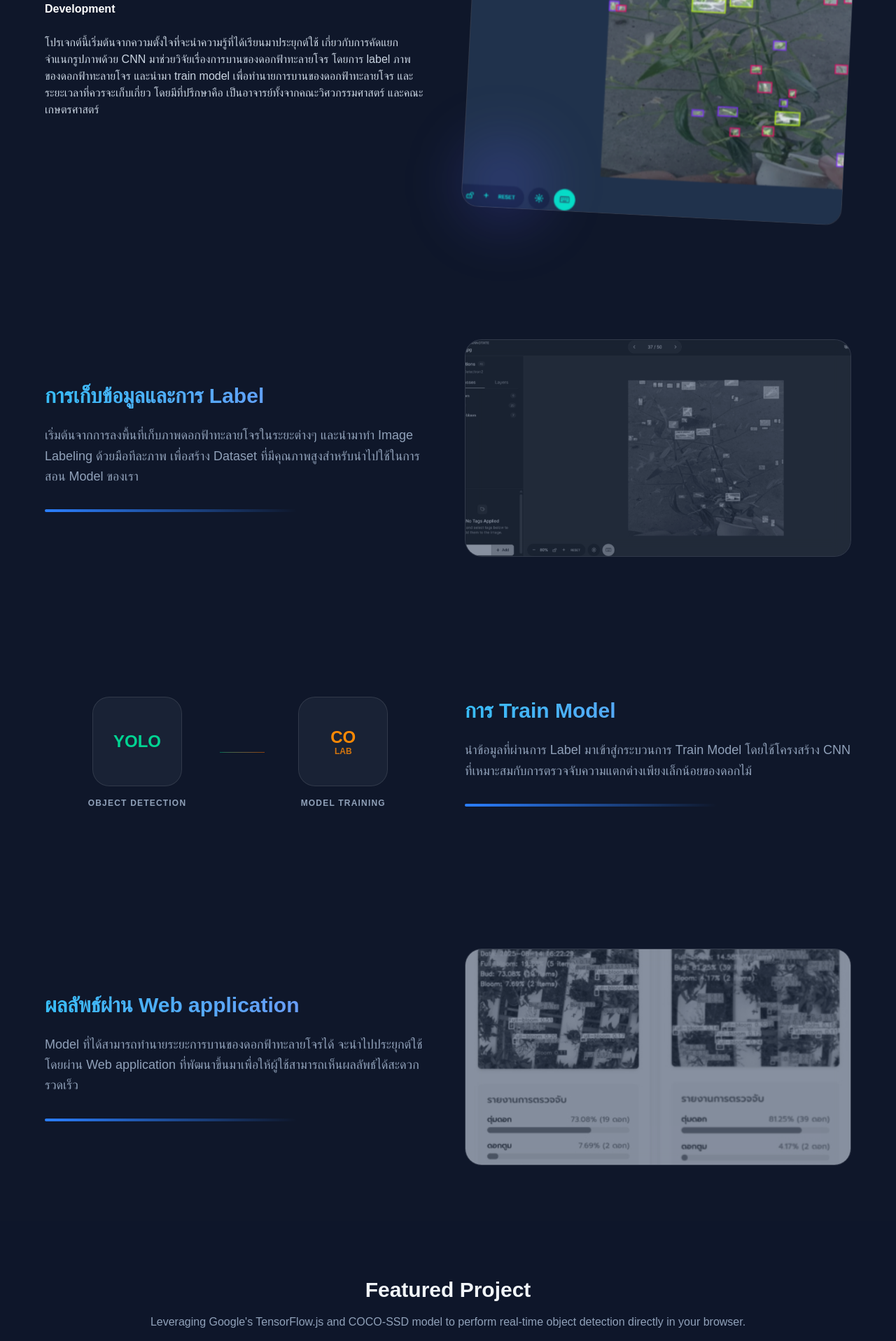
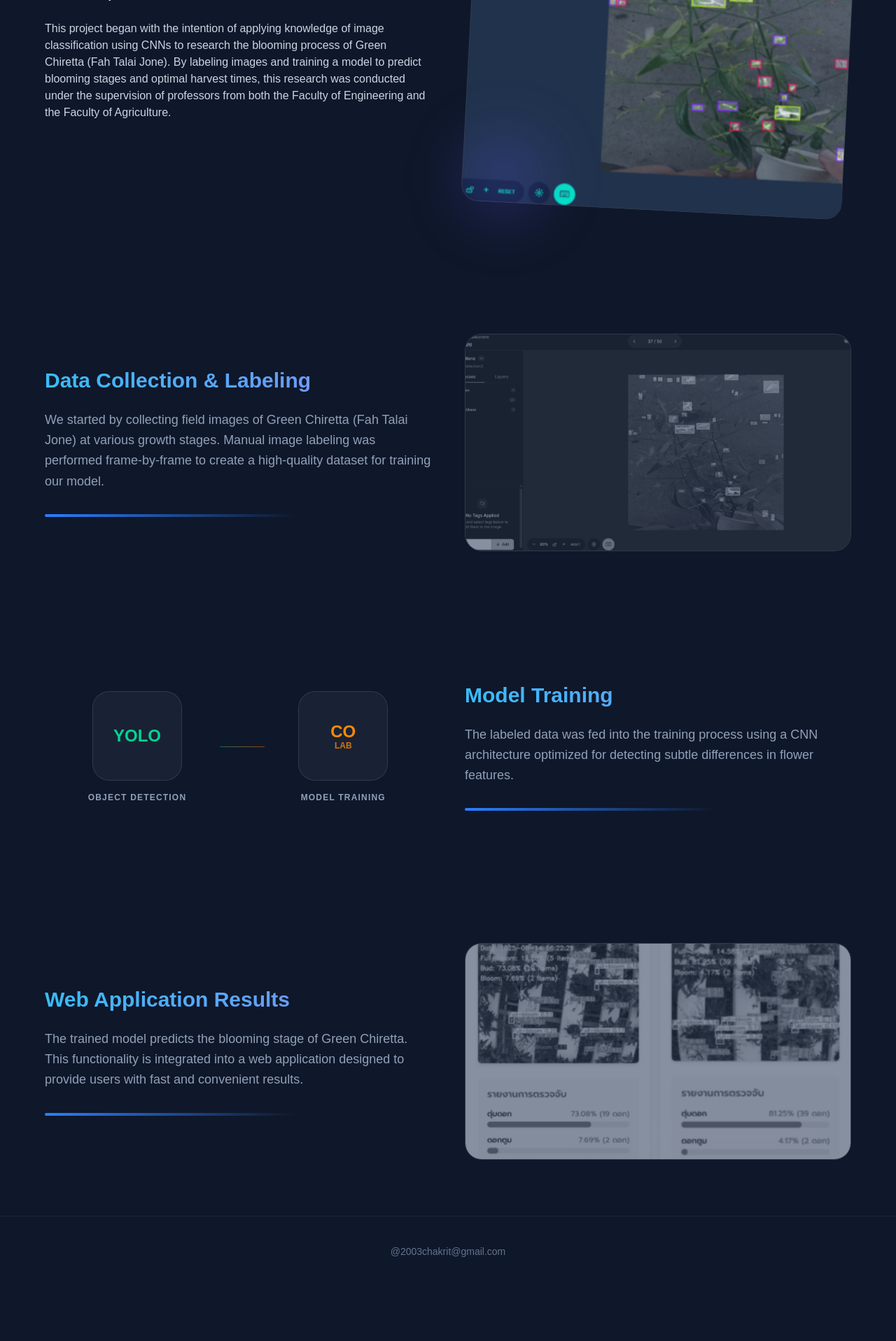
Before and after one commit to chno121203/ai-detection-frontend, a React (Vite) app: page / in a window 1280 px wide. Shown: the part 880-2797 px from the top of the page at 70% size. After the commit the page ends 2719 px from the top, so only its background shows below. Built offline with nearby package versions, Linux system fonts and the light colour scheme; the HTML template or start-up script is replaced by a standard one.

Commit message:
feat: Implement initial application structure with Navbar, About, and ProjectDetails components.

```diff
--- a/src/App.jsx
+++ b/src/App.jsx
@@ -4,9 +4,6 @@ import Navbar from "./components/Navbar"
 import Hero from "./components/Hero"
 import About from "./components/About"
 import ProjectDetails from "./components/ProjectDetails"
-import UploadBox from "./components/UploadBox"
-import ImagePreview from "./components/ImagePreview"
-import ResultBox from "./components/ResultBox"
 
 function App() {
 
@@ -23,33 +20,10 @@ function App() {
         <Hero />
         <About />
         <ProjectDetails />
-
-        {/* AI Project Section */}
-        <section id="projects" className="py-20 px-6 bg-slate-900/50">
-          <div className="max-w-4xl mx-auto">
-            <div className="text-center mb-12">
-              <h2 className="text-3xl font-bold mb-4">Featured Project</h2>
-              <p className="text-slate-400">
-                Leveraging Google's TensorFlow.js and COCO-SSD model to perform
-                real-time object detection directly in your browser.
-              </p>
-            </div>
-
-            <div className="glass-card p-8 flex flex-col items-center">
-              <h3 className="text-xl font-bold mb-6 text-blue-400 uppercase tracking-wider text-sm">
-                AI Object Detection Tool
-              </h3>
-
-              <UploadBox setImage={setImage} />
-              <ImagePreview image={image} />
-              <ResultBox result={result} />
-            </div>
-          </div>
-        </section>
       </main>
 
       <footer className="py-10 text-center border-t border-white/5 text-slate-500 text-sm">
-        <p>© 2026 Your Name • Developed with React & Tailwind</p>
+        <p>@2003chakrit@gmail.com</p>
       </footer>
 
     </div>
--- a/src/components/About.jsx
+++ b/src/components/About.jsx
@@ -8,13 +8,12 @@ function About() {
                     <h2 className="text-4xl font-bold mb-8 text-gradient">My project</h2>
                     <div className="space-y-6 text-slate-300">
                         <p>
-                            สวัสดีครับ ผมเคยทำโปรเจกต์จบเกี่ยวกับ
-                            <span className="text-white font-semibold"> Artificial Intelligence</span> และ
+                            Hello! I worked on a graduation project involving
+                            <span className="text-white font-semibold"> Artificial Intelligence</span> and
                             <span className="text-white font-semibold"> Web Development</span>
                         </p>
                         <p>
-                            โปรเจกต์นี้เริ่มต้นจากความตั้งใจที่จะนำความรู้ที่ได้เรียนมาประยุกต์ใช้ เกี่ยวกับการคัดแยกจำแนกรูปภาพด้วย CNN มาช่วยวิจัยเรื่องการบานของดอกฟ้าทะลายโจร โดยการ label ภาพของดอกฟ้าทะลายโจร
-                            และนำมา train model เพื่อทำนายการบานของดอกฟ้าทะลายโจร และ ระยะเวลาที่ควรจะเก็บเกี่ยว โดยมีที่ปรึกษาคือ เป็นอาจารย์ทั้งจากคณะวิศวกรรมศาสตร์ และคณะเกษตรศาสตร์
+                            This project began with the intention of applying knowledge of image classification using CNNs to research the blooming process of Green Chiretta (Fah Talai Jone). By labeling images and training a model to predict blooming stages and optimal harvest times, this research was conducted under the supervision of professors from both the Faculty of Engineering and the Faculty of Agriculture.
                         </p>
                     </div>
                 </div>
--- a/src/components/Navbar.jsx
+++ b/src/components/Navbar.jsx
@@ -7,12 +7,7 @@ function Navbar() {
         </h1>
         <div className="hidden md:flex items-center gap-8">
           <a href="#" className="text-sm font-medium text-slate-300 hover:text-white transition-colors">Home</a>
-          <a href="#about" className="text-sm font-medium text-slate-300 hover:text-white transition-colors">About</a>
-          <a href="#projects" className="text-sm font-medium text-slate-300 hover:text-white transition-colors">Projects</a>
-          <a href="#contact" className="text-sm font-medium text-slate-300 hover:text-white transition-colors">Contact</a>
-          <button className="bg-white text-slate-900 px-5 py-2 rounded-full text-sm font-bold hover:bg-slate-200 transition-all">
-            Resume
-          </button>
+          <a href="#about" className="text-sm font-medium text-slate-300 hover:text-white transition-colors">Projects</a>
         </div>
       </div>
     </nav>
--- a/src/components/ProjectDetails.jsx
+++ b/src/components/ProjectDetails.jsx
@@ -4,20 +4,20 @@ import ResultImg from "../assets/Result.png"
 function ProjectDetails() {
     const sections = [
         {
-            title: "การเก็บข้อมูลและการ Label",
-            description: "เริ่มต้นจากการลงพื้นที่เก็บภาพดอกฟ้าทะลายโจรในระยะต่างๆ และนำมาทำ Image Labeling ด้วยมือทีละภาพ เพื่อสร้าง Dataset ที่มีคุณภาพสูงสำหรับนำไปใช้ในการสอน Model ของเรา",
+            title: "Data Collection & Labeling",
+            description: "We started by collecting field images of Green Chiretta (Fah Talai Jone) at various growth stages. Manual image labeling was performed frame-by-frame to create a high-quality dataset for training our model.",
             imagePlaceholder: testImg,
             alt: "Data Collection"
         },
         {
-            title: "การ Train Model",
-            description: "นำข้อมูลที่ผ่านการ Label มาเข้าสู่กระบวนการ Train Model โดยใช้โครงสร้าง CNN ที่เหมาะสมกับการตรวจจับความแตกต่างเพียงเล็กน้อยของดอกไม้",
+            title: "Model Training",
+            description: "The labeled data was fed into the training process using a CNN architecture optimized for detecting subtle differences in flower features.",
             isIcons: true,
             alt: "AI Research"
         },
         {
-            title: "ผลลัพธ์ผ่าน Web application",
-            description: "Model ที่ได้สามารถทำนายระยะการบานของดอกฟ้าทะลายโจรได้ จะนำไปประยุกต์ใช้โดยผ่าน Web application ที่พัฒนาขึ้นมาเพื่อให้ผู้ใช้สามารถเห็นผลลัพธ์ได้สะดวกรวดเร็ว",
+            title: "Web Application Results",
+            description: "The trained model predicts the blooming stage of Green Chiretta. This functionality is integrated into a web application designed to provide users with fast and convenient results.",
             imagePlaceholder: ResultImg,
             alt: "Prediction Results"
         }
```
